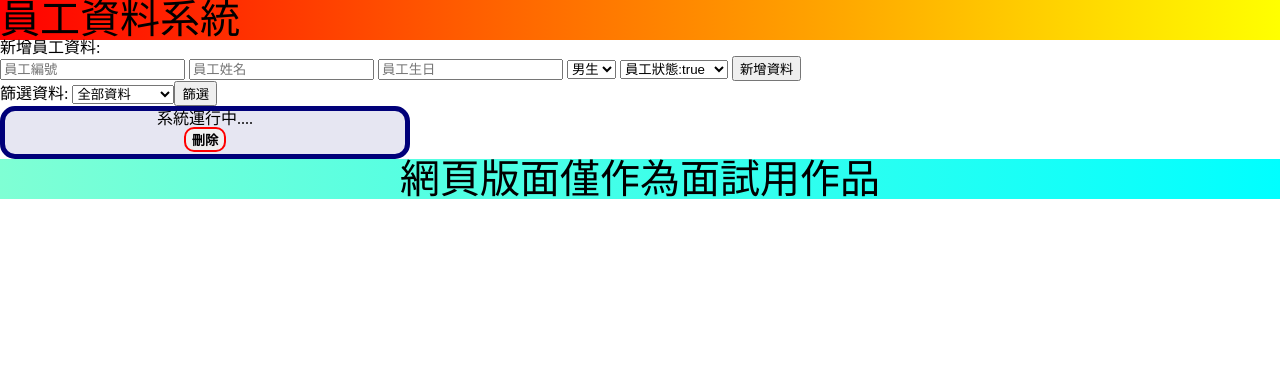
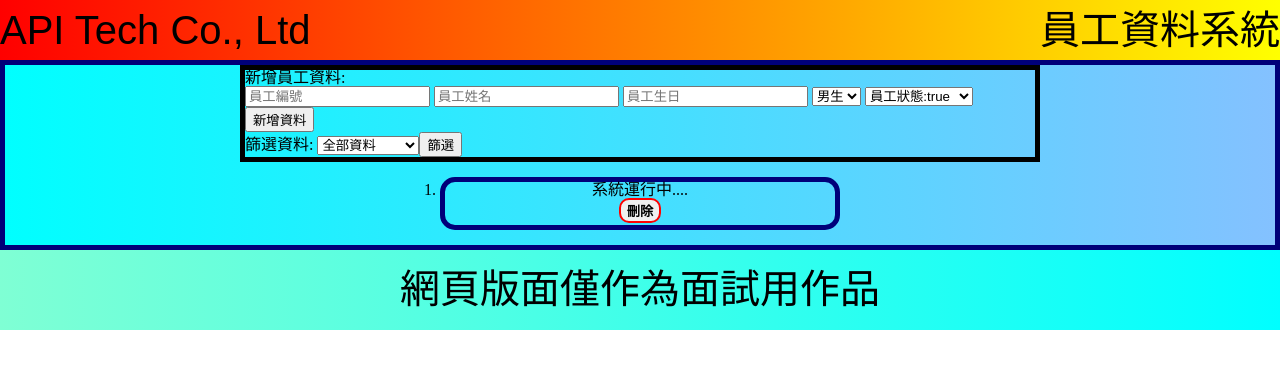
Before and after one commit to HYC1991/dataFilterTest, a plain HTML site: page index.html in a window 1280 px wide. Drawn offline with Linux system fonts and the light colour scheme; no server answers.

Commit message:
2022/09/02 15:21

```diff
--- a/index.html
+++ b/index.html
@@ -11,10 +11,11 @@
 <body>
     <div class="wrap">
         <div class="header">
-            <h1>員工資料系統</h1>
+            <h1>API Tech Co., Ltd</h1>
+            <p>員工資料系統</p>
         </div>
         <div class="content">
-            <div>
+            <div class="filterCondition">
                 <h2>新增員工資料:</h2>
                 <input type="text" placeholder="員工編號" class="textEmpno">
                 <input type="text" placeholder="員工姓名" class="textEmpname">
@@ -28,7 +29,7 @@
                     <option value="false">員工狀態:false</option>
                 </select>
                 <input type="button" value="新增資料" class="newDataBtn">
-                <form action="main.js">
+                <form action="main.js" class="form">
                     <label for="filter">篩選資料:</label>
                     <select name="filter" id="filter" class="selector">
                         <option >全部資料</option>
--- a/style.css
+++ b/style.css
@@ -46,17 +46,47 @@ table {
 	border-collapse: collapse;
 	border-spacing: 0;
 }
-
+*, *::before, *::after {
+    box-sizing: border-box;
+}
+.header{
+    background: linear-gradient(to right,red,yellow);
+    padding-top: 10px;
+    padding-bottom: 10px;
+    font-size: 40px;
+    font-family: 'Saira', sans-serif;
+    display: flex;
+    justify-content: space-between;
+}
+.content{
+    background: linear-gradient(to right,aqua,#84C1FF) ;
+    border:5px,solid,#000079;
+}
+.footer{
+    background: linear-gradient(to right,aquamarine,aqua);
+    font-style: bold;
+    font-size: 40px;
+    padding-top: 20px;
+    padding-bottom: 20px;
+    text-align: center;
+}
+ol{
+    display: flex;
+    justify-content: center;
+    flex-wrap: wrap;
+}
 li {
     width:400px;
     padding-bottom: 2px;
-    background: #E6E6F2;
     border: 5px solid #000079;
     border-radius: 15px;
     text-align: center;
+    margin: 15px;
 }
 li:hover{
-    margin-left: 10px;
+    margin-left: 20px;
+    color: yellow;
+    background: linear-gradient(to right,#00644b,#009771);
 }
 .deleteBtn{
     display: block;
@@ -68,13 +98,8 @@ li:hover{
 .deleteBtn:hover{
     font-size: 15px;
 }
-.header{
-    background: linear-gradient(to right,red,yellow);
-    font-size: 40px;
+.filterCondition{
+    width: 800px;
+    margin: 0 auto;
+    border: 5px solid black;
 }
-.footer{
-    background: linear-gradient(to right,aquamarine,aqua);
-    font-family: 'Franklin Gothic Medium', 'Arial Narrow', Arial, sans-serif ;
-    font-size: 40px;
-    text-align: center;
-}
```
